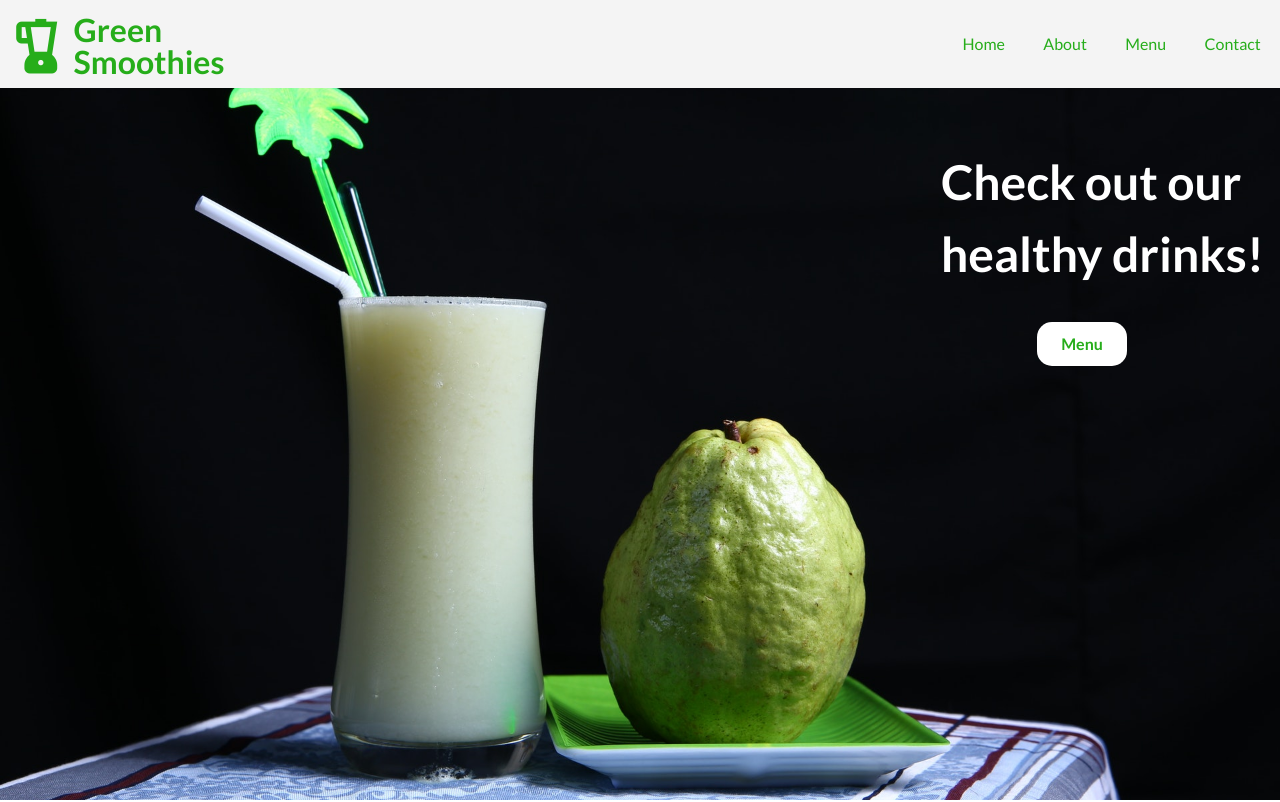
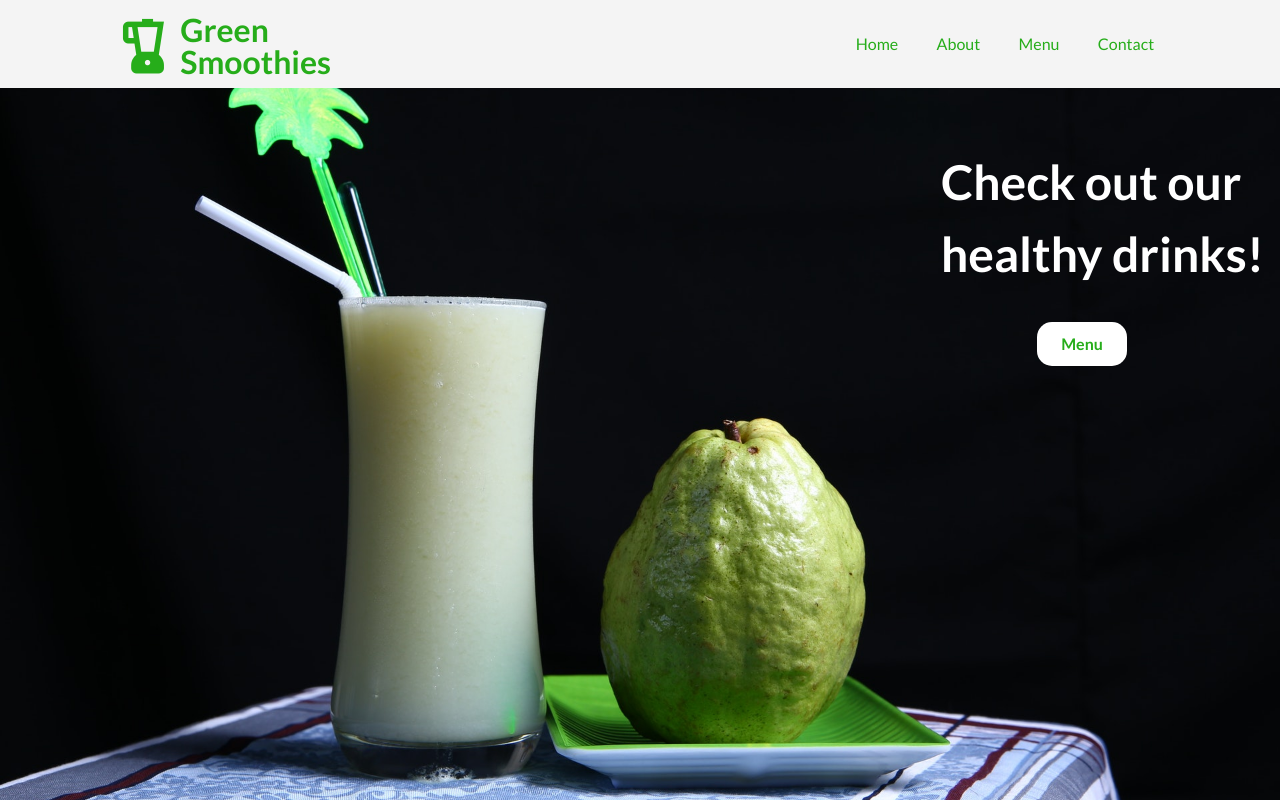
Before and after one commit to jodyvanhoose/GreenSmoothies, a plain HTML site: page index.html in a window 1280 px wide. Shown: the top 802 px of the page. Drawn offline with Linux system fonts and the light colour scheme.

Commit message:
added js file for hamburger menu and small change to header

```diff
--- /dev/null
+++ b/app.js
@@ -0,0 +1,6 @@
+const toggleButton = document.getElementById('hamburger');
+const navbarLinks = document.getElementById('navbar-links');
+
+toggleButton.addEventListener('click', () => {
+  navbarLinks.classList.toggle('active')
+});
--- a/css/styles.css
+++ b/css/styles.css
@@ -44,6 +44,15 @@ a {
 
 /* Heading/navbar */
 
+header {
+  display: grid;
+
+  background-color: #f4f4f4;
+  position: fixed;
+  grid-template-columns: repeat(12, 1fr);
+  width: 100vw;
+}
+
 .navbar {
   display: flex;
   flex-direction: column;
@@ -52,8 +61,11 @@ a {
   align-items: flex-start;
   background-color: #f4f4f4;
   color: #26AD1A;
-  position: fixed;
+  /* position: fixed; */
   width: 100%;
+
+  /* grid-column: 1 / 13; */
+
 }
 
 #logo {
@@ -108,7 +120,7 @@ a {
 #hamburger {
   position: absolute;
   top: .20rem;
-  right: 1rem;
+  right: 1.5rem;
   /* display: none; */
   border: none;
   background-color: #f4f4f4;
@@ -244,7 +256,7 @@ main {
 
 
 
-@media (min-width: 600px) {
+@media (min-width: 1000px) {
 
   .navbar-links ul {
     flex-direction: row;
@@ -259,6 +271,7 @@ main {
   .navbar {
     flex-direction: row;
     align-items: flex-end;
+    grid-column: 2/12;
   }
 
   #hamburger {
--- a/index.html
+++ b/index.html
@@ -12,7 +12,9 @@
 </head>
 
 <body id="home">
-  <header class="navbar">
+  <!-- header/navbar -->
+  <header>
+    <div class="navbar">
       <div id="logo">
         <span class="material-icons" id="blender">
           blender
@@ -23,9 +25,8 @@
           Smoothies
         </h1>
       </div>
-
-    <button class="toggle-button" id="hamburger">&#9776</button>
-    <nav class="navbar-links">
+      <!-- hamburger button -->
+      <nav class="navbar-links" id="navbar-links">
         <ul>
           <li><a href="#home">Home</a></li>
           <li><a href="#about">About</a></li>
@@ -33,8 +34,13 @@
           <li><a href="#contact">Contact</a></li>
         </ul>
       </nav>
+      <button class="toggle-button" id="hamburger">&#9776</button>
+
+    </div>
   </header>
 
+
+  <!-- main landing page -->
   <main id="hero">
 
     <div id="heroHeading">
@@ -43,6 +49,8 @@
     </div>
   </main>
 
+
+  <!-- About section -->
   <section>
     <div id="about" class="card">
       <img src="/img/not_interested_black_24dp.svg" alt="Circle with line through icon">
@@ -156,6 +164,8 @@
   <section>
 
   </section>
+
+  <script src="app.js"></script>
 </body>
 
 </html>
```
Lines whose indentation alone changed are shown as unchanged.
